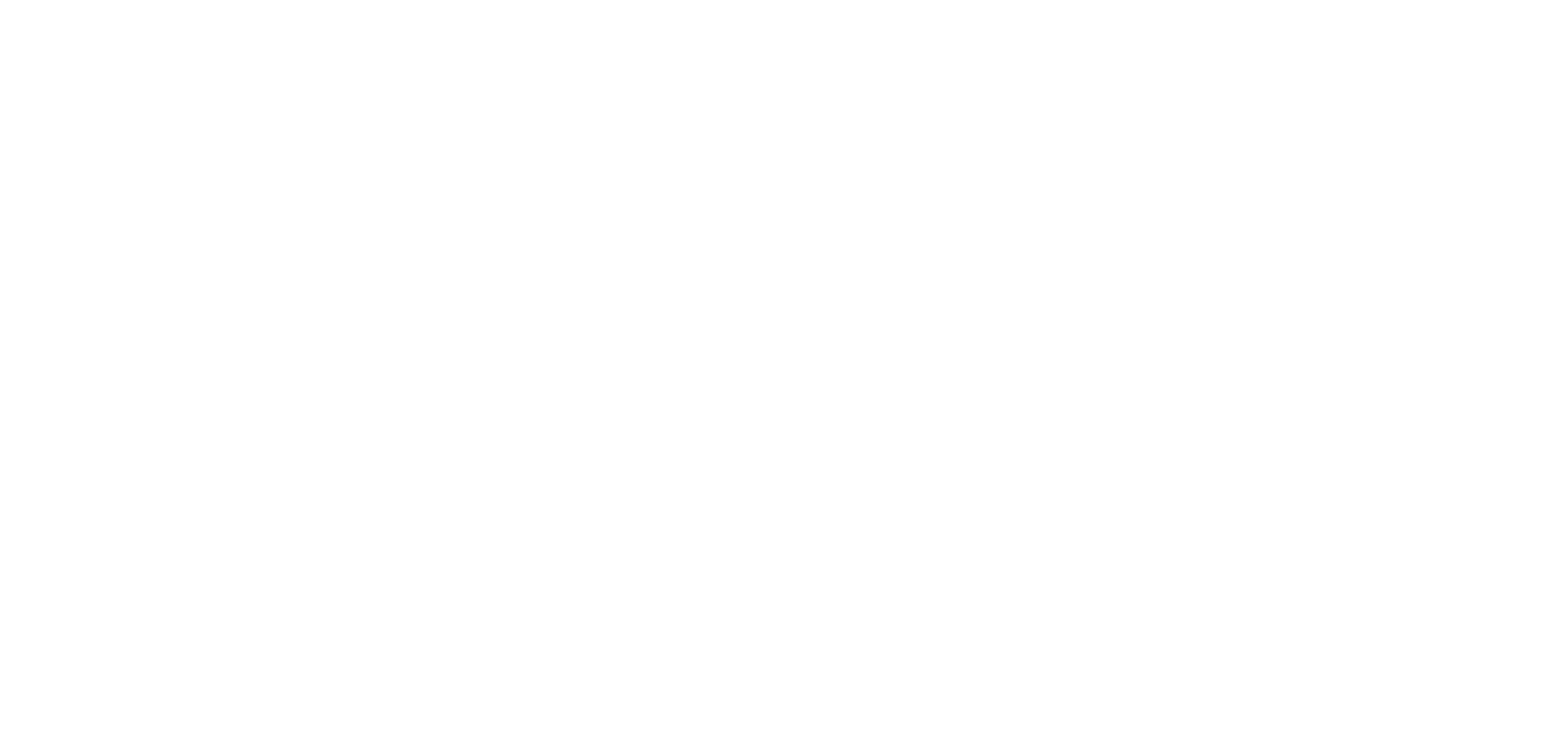
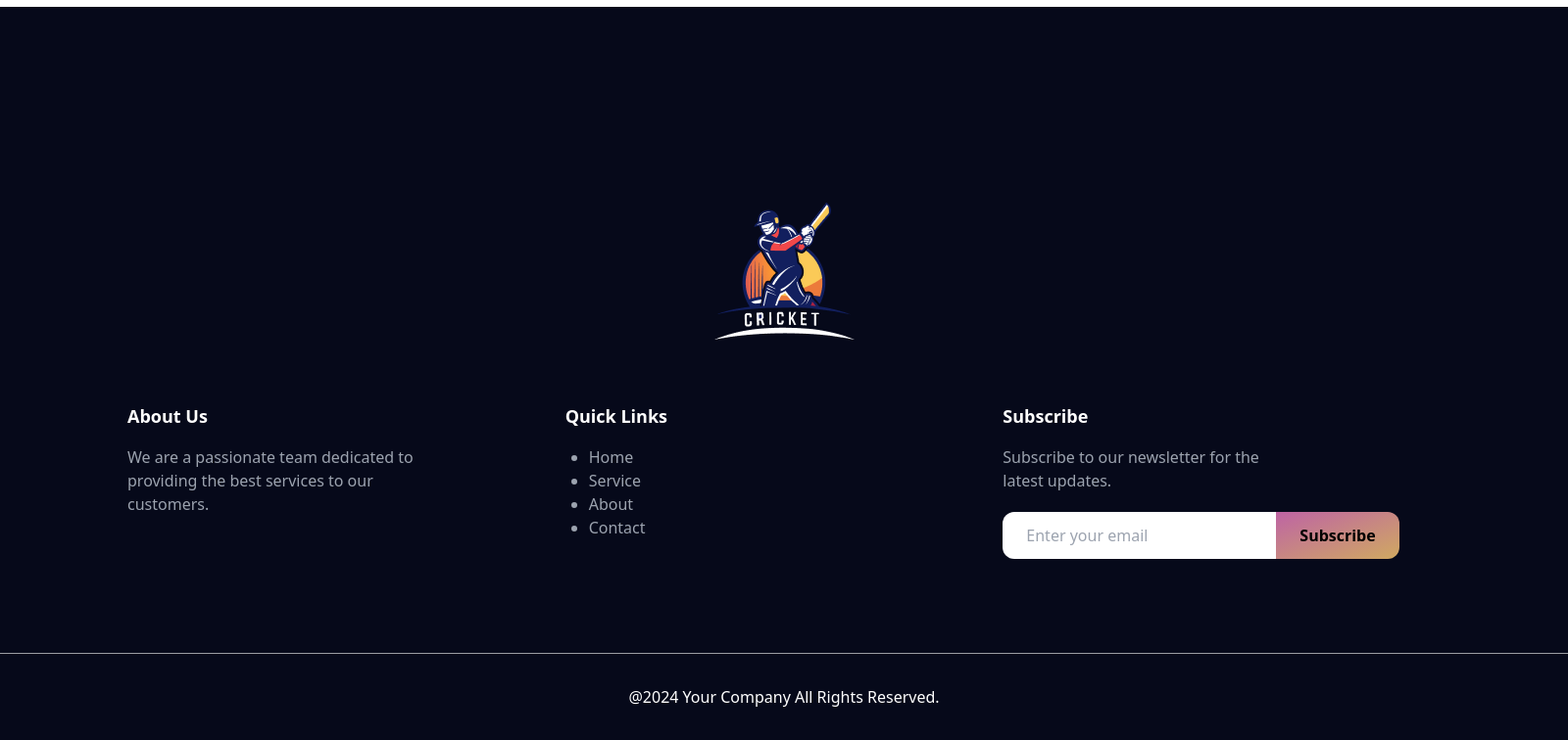
Before and after one commit to Toha-Hossain28/Dream11, a React (Vite) app: page / in a window 1280 px wide. Shown: the part 3984-4740 px from the top of the page at 98% size, 1600 px wide, since content can reach past the window. Before the commit the page ends 3991 px from the top, so only its background shows below. Built offline with nearby package versions, Linux system fonts and the light colour scheme.

Commit message:
footer section done

```diff
--- a/src/App.jsx
+++ b/src/App.jsx
@@ -6,6 +6,7 @@
 import AvailablePlayer from "./components/AvailablePlayer";
 import SelectedScreen from "./components/SelectedScreen";
 import SelectionScreen from "./components/SelectionScreen";
+import Footer from "./components/Footer";
 
 function App() {
   const [remainingCoin, setRemainingCoin] = useState(0);
@@ -120,6 +121,7 @@
 
         <ToastContainer />
       </div>
+      <Footer />
     </>
   );
 }
--- /dev/null
+++ b/src/components/Footer.jsx
@@ -0,0 +1,49 @@
+export default function Footer() {
+  return (
+    <div className="bg-[#06091A] flex flex-col justify-center items-center pt-[200px] text-white w-[1600px] mx-auto  sora">
+      <div className="h-[140px] mb-16 px-[130px]">
+        <img className="h-full" src="assets/logo-footer.png" alt="" />
+      </div>
+      <div className="grid grid-cols-3 px-[130px]">
+        <div>
+          <p className="font-semibold text-lg mb-4">About Us</p>
+          <p className="font-normal text-base text-gray-400 w-2/3">
+            We are a passionate team dedicated to providing the best services to
+            our customers.
+          </p>
+        </div>
+        <div>
+          <p className="font-semibold text-lg mb-4">Quick Links</p>
+          <ul className="list-disc ml-6 font-normal text-base text-gray-400">
+            <li>Home</li>
+            <li>Service</li>
+            <li>About</li>
+            <li>Contact</li>
+          </ul>
+        </div>
+        <div className="mb-24">
+          <p className="font-semibold text-lg mb-4">Subscribe</p>
+          <p className="font-normal text-base text-gray-400 w-2/3 mb-5">
+            Subscribe to our newsletter for the latest updates.
+          </p>
+          <div className="flex">
+            <input
+              type="text"
+              name=""
+              id=""
+              placeholder="Enter your email"
+              className="text-[#13131366] font-normal text-base py-3 px-6 rounded-l-xl"
+            />
+            <button className="py-3 px-6 bg-gradient-to-br from-[#be64a4] to-[#d0a961] rounded-r-xl text-black font-bold text-base">
+              Subscribe
+            </button>
+          </div>
+        </div>
+      </div>
+      <hr className="border-t-[1px] border-[#FFFFFF99] w-full" />
+      <div className="px-[130px] font-normal text-base py-8 text-[#FFFFFF99">
+        @2024 Your Company All Rights Reserved.
+      </div>
+    </div>
+  );
+}
```
